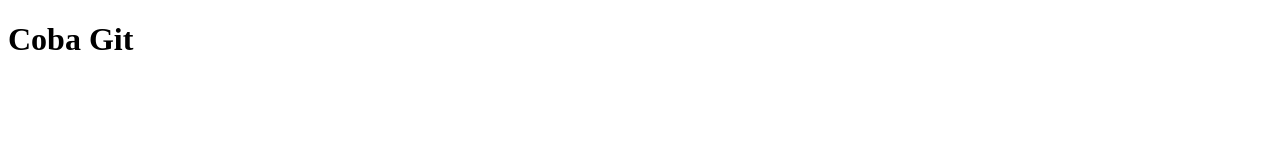
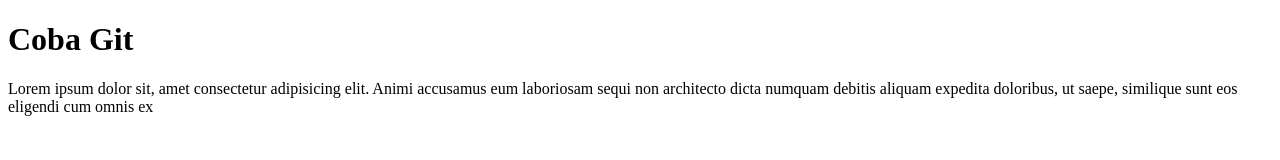
Before and after one commit to tedycoeg/new-repo-test2, a plain HTML site: page index.html in a window 1280 px wide. Drawn offline with Linux system fonts and the light colour scheme.

Commit message:
Menambahkan paragrap ke index.html

```diff
--- a/index.html
+++ b/index.html
@@ -8,5 +8,10 @@
   </head>
   <body>
     <h1>Coba Git</h1>
+    <p>
+      Lorem ipsum dolor sit, amet consectetur adipisicing elit. Animi accusamus
+      eum laboriosam sequi non architecto dicta numquam debitis aliquam expedita
+      doloribus, ut saepe, similique sunt eos eligendi cum omnis ex
+    </p>
   </body>
 </html>
```
